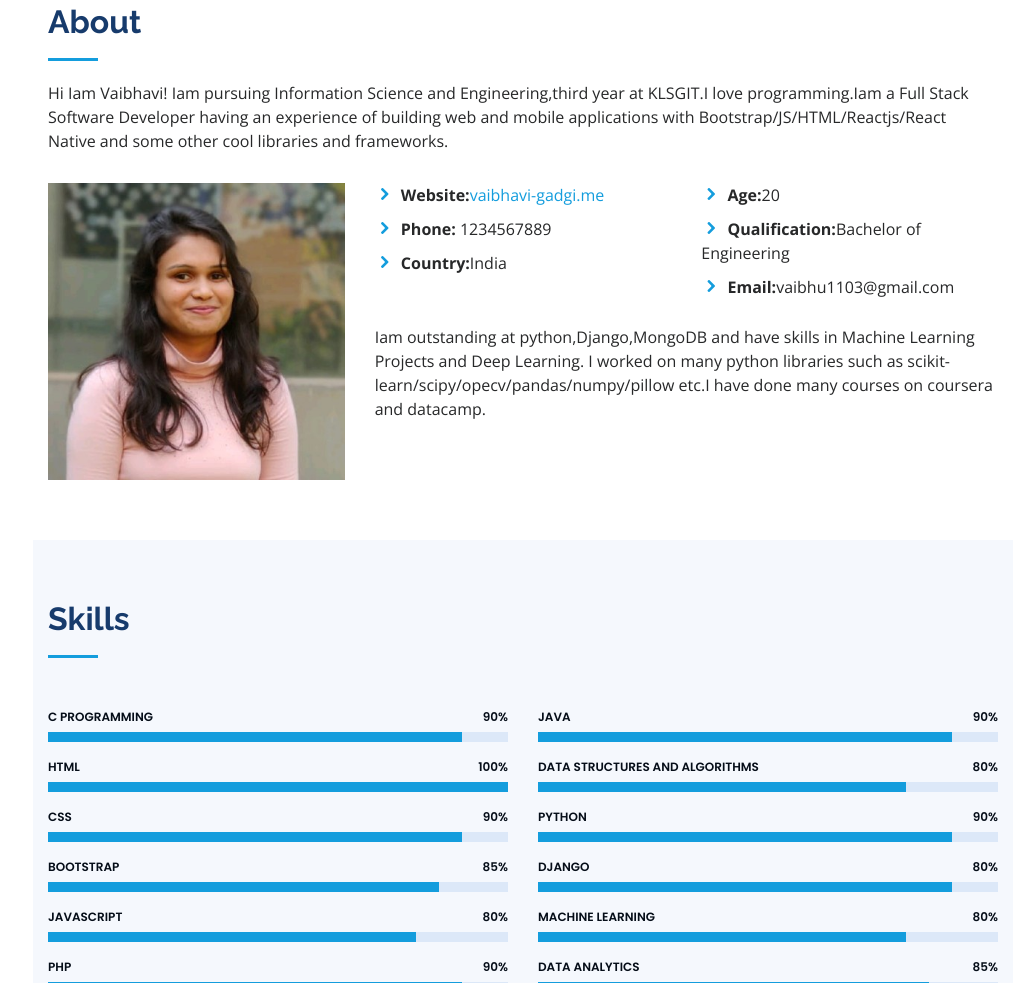
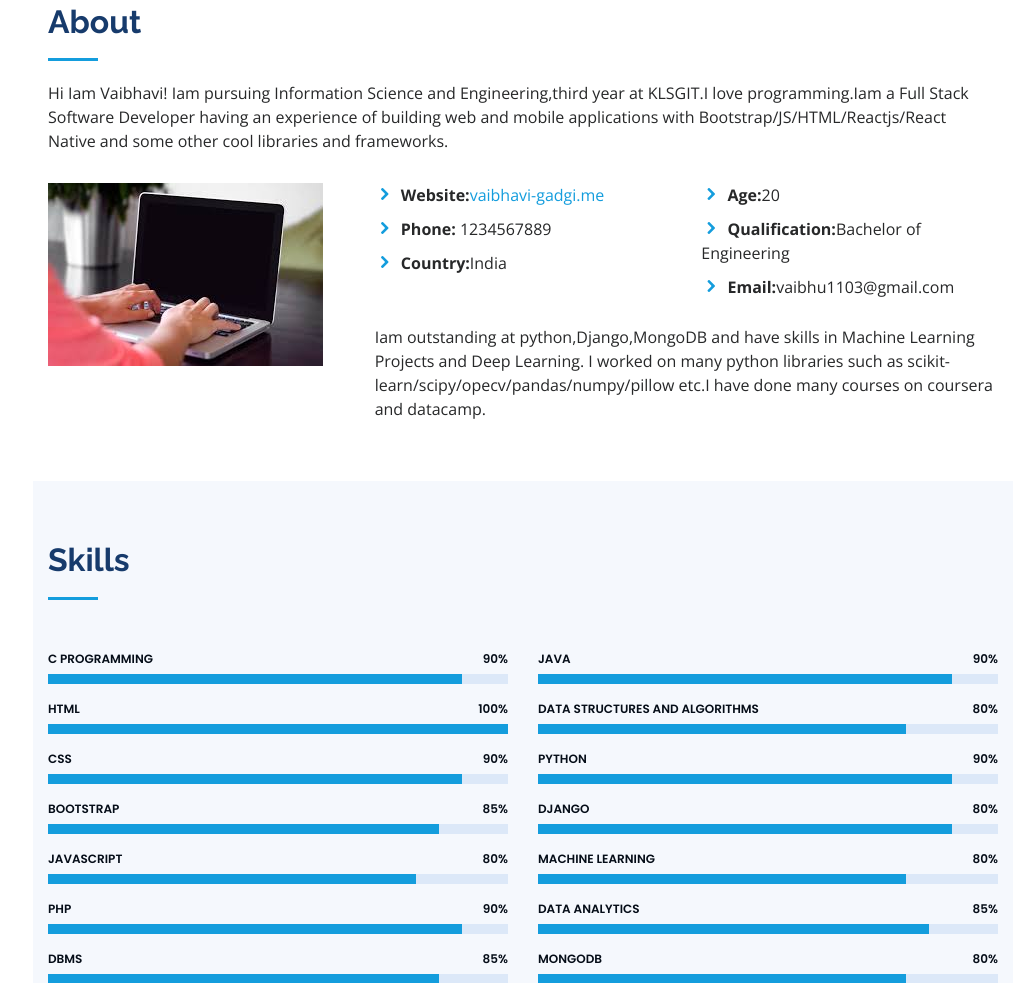
Before and after one commit to Vaibhavi-gadgi/Vaibhavi-gadgi.github.io, a plain HTML site: page index.html in a window 1280 px wide. Shown: the part 857-1840 px from the top of the page, without its empty margins (267-1280 px from the left). Drawn offline with nearby package versions, Linux system fonts and the light colour scheme.

Commit message:
Update index.html

```diff
--- a/index.html
+++ b/index.html
@@ -75,7 +75,7 @@
 
         <div class="row">
           <div class="col-lg-4" data-aos="fade-right">
-            <img src="assets/img/profile-img.jpg" class="img-fluid" alt="">
+            <img src="assets/img/download.jpg" class="img-fluid" alt="">
           </div>
           <div class="col-lg-8 pt-4 pt-lg-0 content" data-aos="fade-left">
             <div class="row">
```
